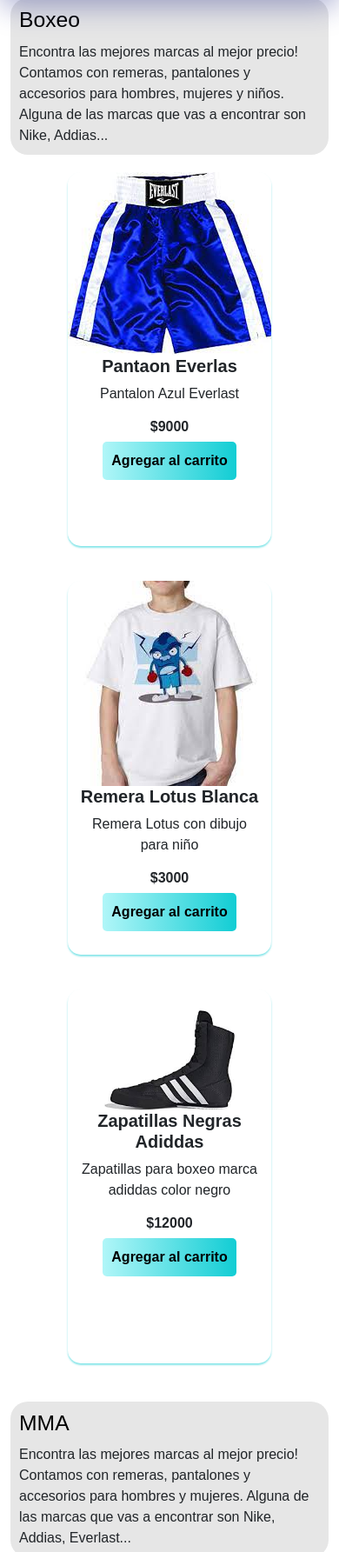
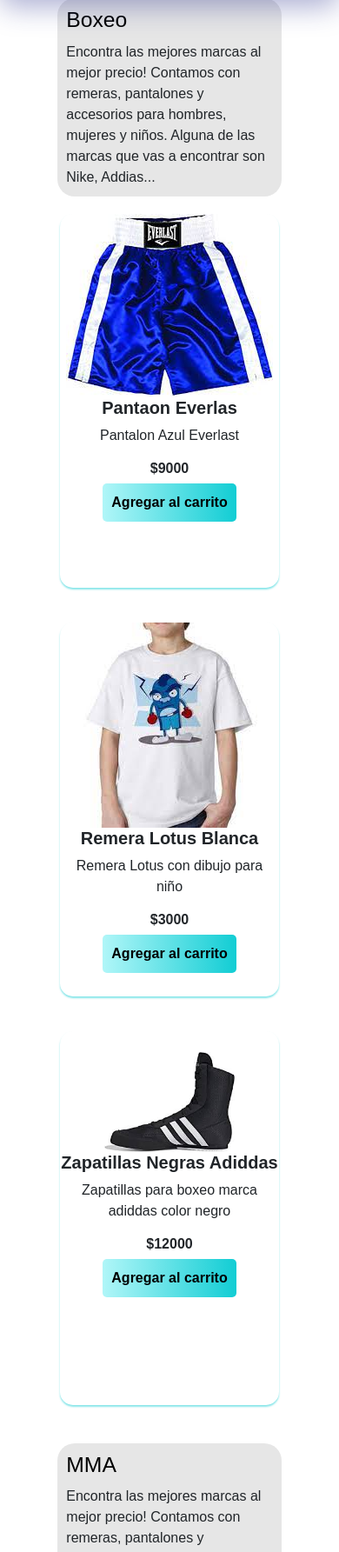
Before and after one commit to lucaskripper/EntregaBosstraps, a plain HTML site: page index.html in a window 390 px wide. Shown: the part 146-1931 px from the top of the page at 87% size. Drawn offline with Linux system fonts and the light colour scheme.

Commit message:
Se ajusto el margin en un media query

```diff
--- a/css/style.scss
+++ b/css/style.scss
@@ -337,5 +337,10 @@ footer
     {
         grid-template-columns: 100%;
         align-items: center;
+        .descripcion
+        {
+            margin-left: 17%;
+            margin-right: 17%;
+        }
     }
 }
--- a/index.html
+++ b/index.html
@@ -51,9 +51,9 @@
     </header>
     <br>
     <main>
-        <div class="container-fluid">
+        <div>
             <section class="responsive">
-                <div class="fondoDiv">
+                <div class="fondoDiv descripcion">
                     <h2><a href="secciones/boxeo.html">Boxeo</a></h2>
                     <p>
                         Encontra las mejores marcas al mejor precio!
@@ -98,7 +98,7 @@
             </section>
             <br>
             <section class="responsive">
-                <div class="fondoDiv">
+                <div class="fondoDiv descripcion">
                     <h2><a href="secciones/mma.html">MMA</a></h2>
                     <p>
                         Encontra las mejores marcas al mejor precio!
@@ -143,7 +143,7 @@
             </section>
             <br>
             <section class="responsive">
-                <div class="fondoDiv">
+                <div class="fondoDiv descripcion">
                     <h2><a href="secciones/running.html">Running</a></h2>
                     <p>
                         Encontra las mejores marcas al mejor precio!
@@ -189,7 +189,7 @@
             <br>
             <br>
             <section class="responsive">
-                <div class="fondoDiv">
+                <div class="fondoDiv descripcion">
                     <h2><a href="secciones/crossfit.html">Crossfit</a></h2>
                     <fieldset>
                         <p>
```
Also changed, not shown: css/style.css, 1 other file.
